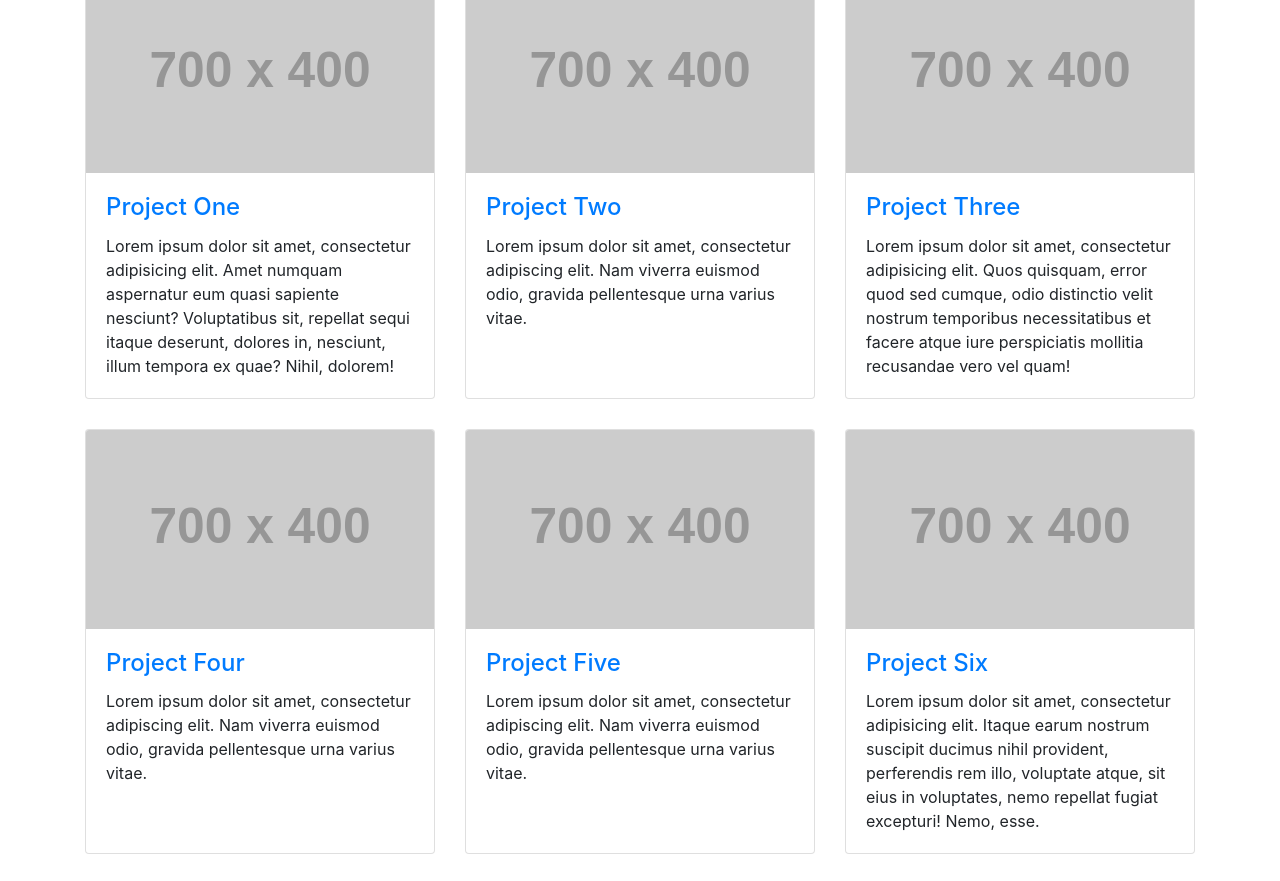
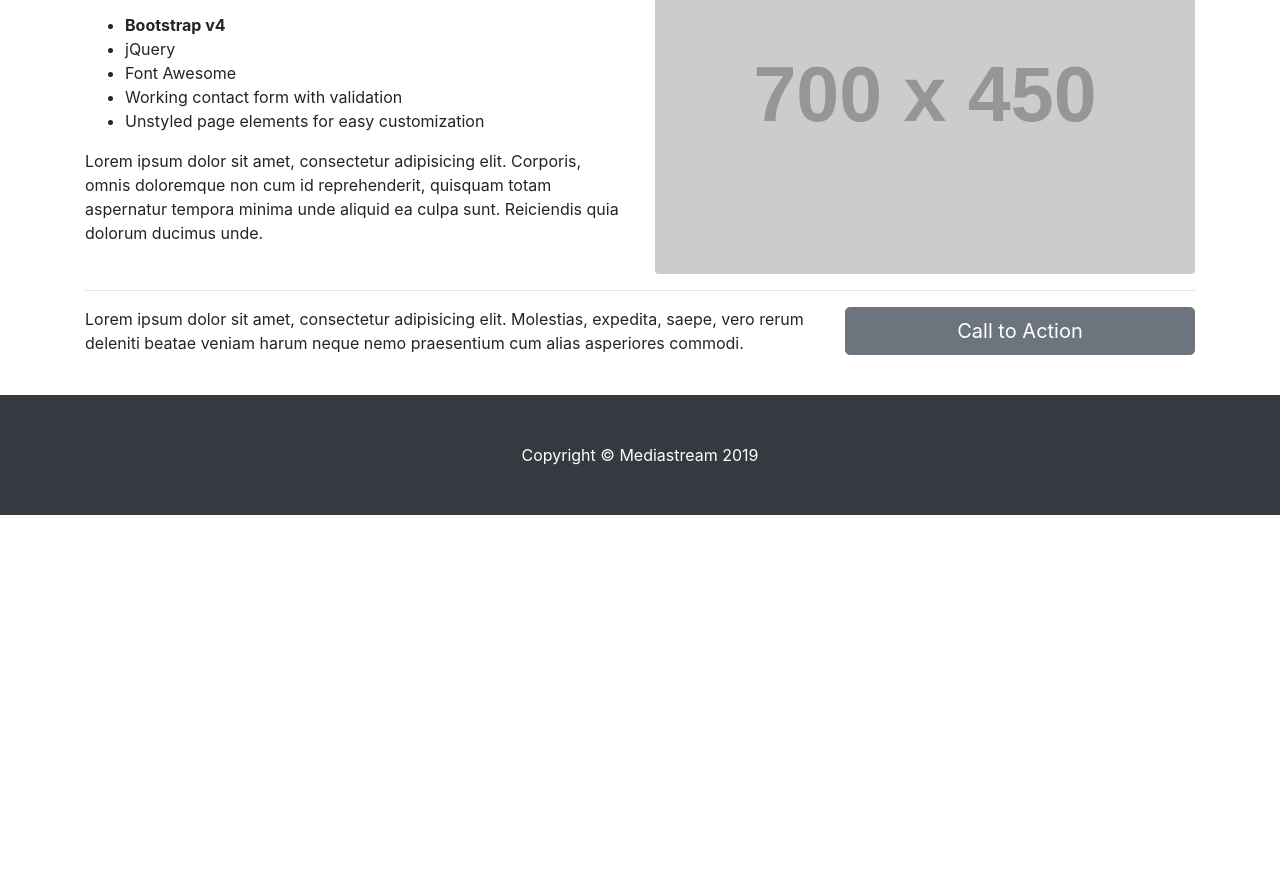
Before and after one commit to FranciscoVergaraC/FranciscoVergaraC.github.io, a website: page index.html in a window 1280 px wide. Shown: the part 480-1361 px from the top of the page. After the commit the page ends 995 px from the top, so only its background shows below. Drawn offline with Linux system fonts and the light colour scheme; placeholder pictures from the web are drawn by us.

Commit message:
Eliminacion portfolio heading

```diff
--- a/index.html
+++ b/index.html
@@ -91,76 +91,7 @@
     <!-- /.row -->
 
     <!-- Portfolio Section -->
-    <h2>Portfolio Heading</h2>
 
-    <div class="row">
-      <div class="col-lg-4 col-sm-6 portfolio-item">
-        <div class="card h-100">
-          <a href="#"><img class="card-img-top" src="http://placehold.it/700x400" alt=""></a>
-          <div class="card-body">
-            <h4 class="card-title">
-              <a href="#">Project One</a>
-            </h4>
-            <p class="card-text">Lorem ipsum dolor sit amet, consectetur adipisicing elit. Amet numquam aspernatur eum quasi sapiente nesciunt? Voluptatibus sit, repellat sequi itaque deserunt, dolores in, nesciunt, illum tempora ex quae? Nihil, dolorem!</p>
-          </div>
-        </div>
-      </div>
-      <div class="col-lg-4 col-sm-6 portfolio-item">
-        <div class="card h-100">
-          <a href="#"><img class="card-img-top" src="http://placehold.it/700x400" alt=""></a>
-          <div class="card-body">
-            <h4 class="card-title">
-              <a href="#">Project Two</a>
-            </h4>
-            <p class="card-text">Lorem ipsum dolor sit amet, consectetur adipiscing elit. Nam viverra euismod odio, gravida pellentesque urna varius vitae.</p>
-          </div>
-        </div>
-      </div>
-      <div class="col-lg-4 col-sm-6 portfolio-item">
-        <div class="card h-100">
-          <a href="#"><img class="card-img-top" src="http://placehold.it/700x400" alt=""></a>
-          <div class="card-body">
-            <h4 class="card-title">
-              <a href="#">Project Three</a>
-            </h4>
-            <p class="card-text">Lorem ipsum dolor sit amet, consectetur adipisicing elit. Quos quisquam, error quod sed cumque, odio distinctio velit nostrum temporibus necessitatibus et facere atque iure perspiciatis mollitia recusandae vero vel quam!</p>
-          </div>
-        </div>
-      </div>
-      <div class="col-lg-4 col-sm-6 portfolio-item">
-        <div class="card h-100">
-          <a href="#"><img class="card-img-top" src="http://placehold.it/700x400" alt=""></a>
-          <div class="card-body">
-            <h4 class="card-title">
-              <a href="#">Project Four</a>
-            </h4>
-            <p class="card-text">Lorem ipsum dolor sit amet, consectetur adipiscing elit. Nam viverra euismod odio, gravida pellentesque urna varius vitae.</p>
-          </div>
-        </div>
-      </div>
-      <div class="col-lg-4 col-sm-6 portfolio-item">
-        <div class="card h-100">
-          <a href="#"><img class="card-img-top" src="http://placehold.it/700x400" alt=""></a>
-          <div class="card-body">
-            <h4 class="card-title">
-              <a href="#">Project Five</a>
-            </h4>
-            <p class="card-text">Lorem ipsum dolor sit amet, consectetur adipiscing elit. Nam viverra euismod odio, gravida pellentesque urna varius vitae.</p>
-          </div>
-        </div>
-      </div>
-      <div class="col-lg-4 col-sm-6 portfolio-item">
-        <div class="card h-100">
-          <a href="#"><img class="card-img-top" src="http://placehold.it/700x400" alt=""></a>
-          <div class="card-body">
-            <h4 class="card-title">
-              <a href="#">Project Six</a>
-            </h4>
-            <p class="card-text">Lorem ipsum dolor sit amet, consectetur adipisicing elit. Itaque earum nostrum suscipit ducimus nihil provident, perferendis rem illo, voluptate atque, sit eius in voluptates, nemo repellat fugiat excepturi! Nemo, esse.</p>
-          </div>
-        </div>
-      </div>
-    </div>
     <!-- /.row -->
 
     <!-- Features Section -->
@@ -203,7 +134,7 @@
   <!-- Footer -->
   <footer class="py-5 bg-dark">
     <div class="container">
-      <p class="m-0 text-center text-white">Copyright &copy; Your Website 2019</p>
+      <p class="m-0 text-center text-white">Copyright &copy; Mediastream 2019</p>
     </div>
     <!-- /.container -->
   </footer>
```
